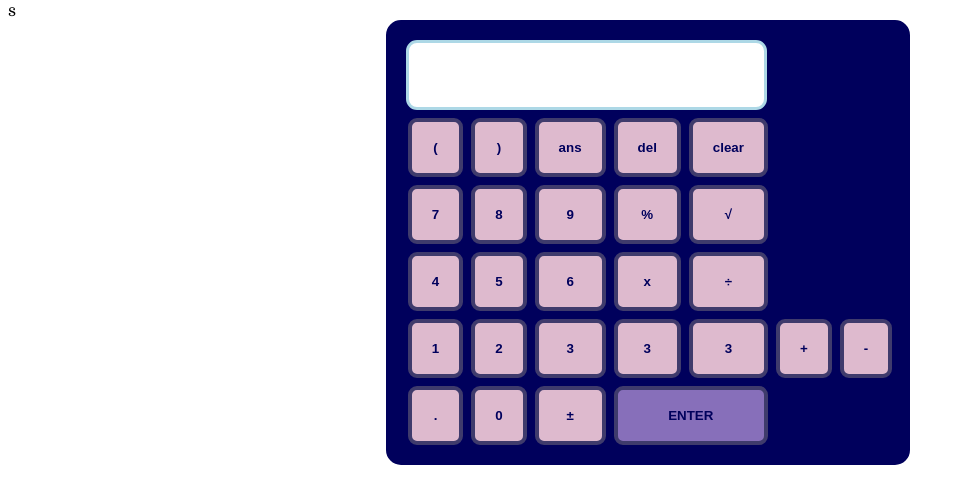
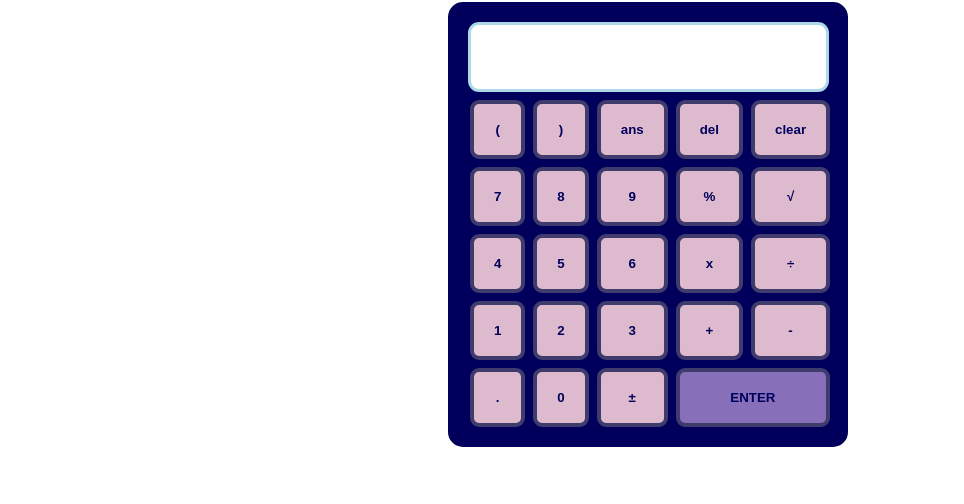
Before and after one commit to nilesh0901/OIBGRIP, a plain HTML site: page Calculator/Calc.html in a window 1280 px wide. Shown: the part 78-582 px from the top of the page, without its empty margins (0-964 px from the left). Drawn offline with Linux system fonts and the light colour scheme.

Commit message:
Update Calc.html

```diff
--- a/Calculator/Calc.html
+++ b/Calculator/Calc.html
@@ -42,8 +42,6 @@
             <td><button onclick="storedata('1')">1</button></td>
             <td><button onclick="storedata('2')">2</button></td>
             <td><button onclick="storedata('3')">3</button></td>
-            <td><button onclick="storedata('3')">3</button></td>
-            <td><button onclick="storedata('3')">3</button></td>s
             <td><button onclick="storedata('+')">+</button></td>
             <td><button onclick="storedata('-')">-</button></td>
         </tr>
```
